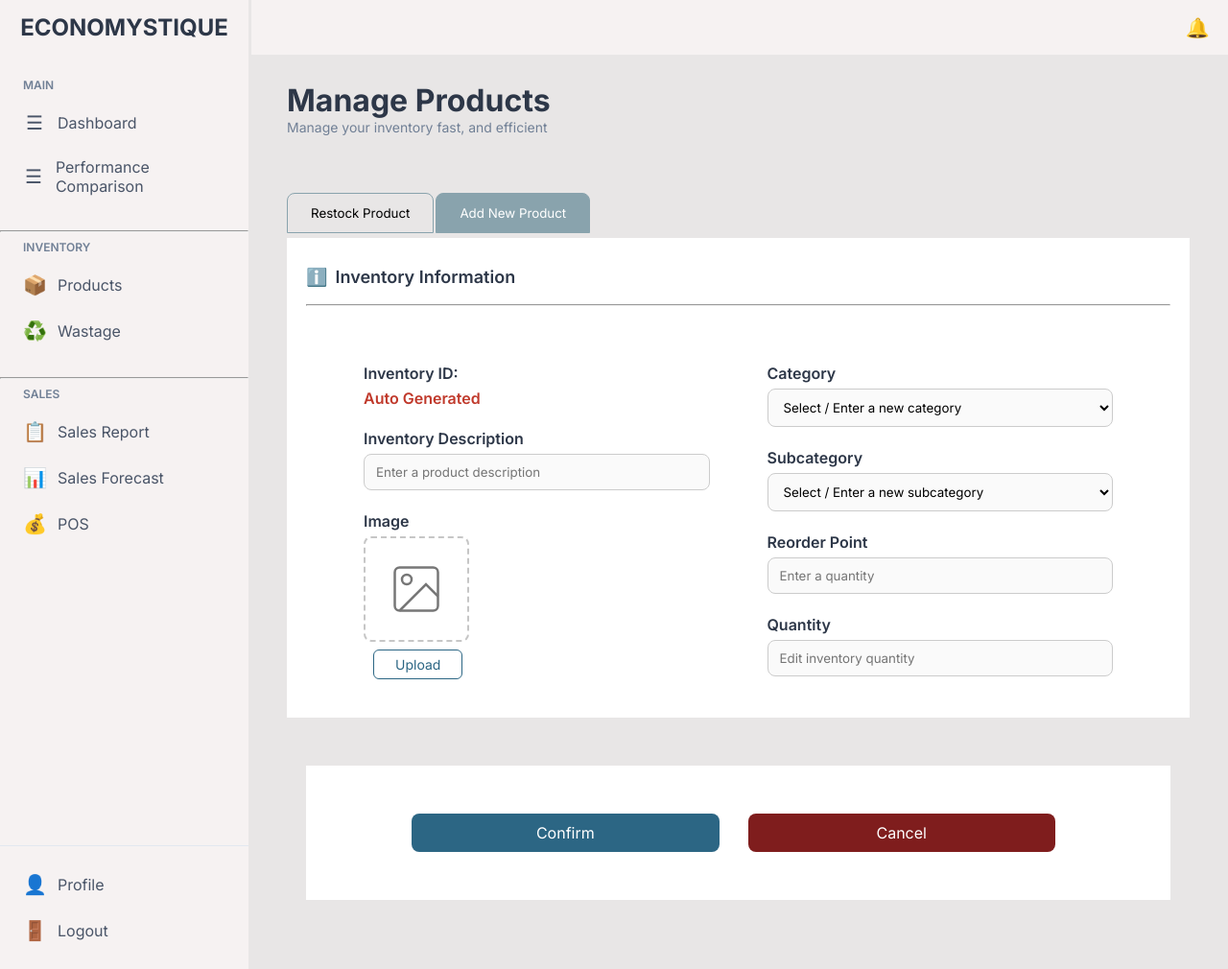
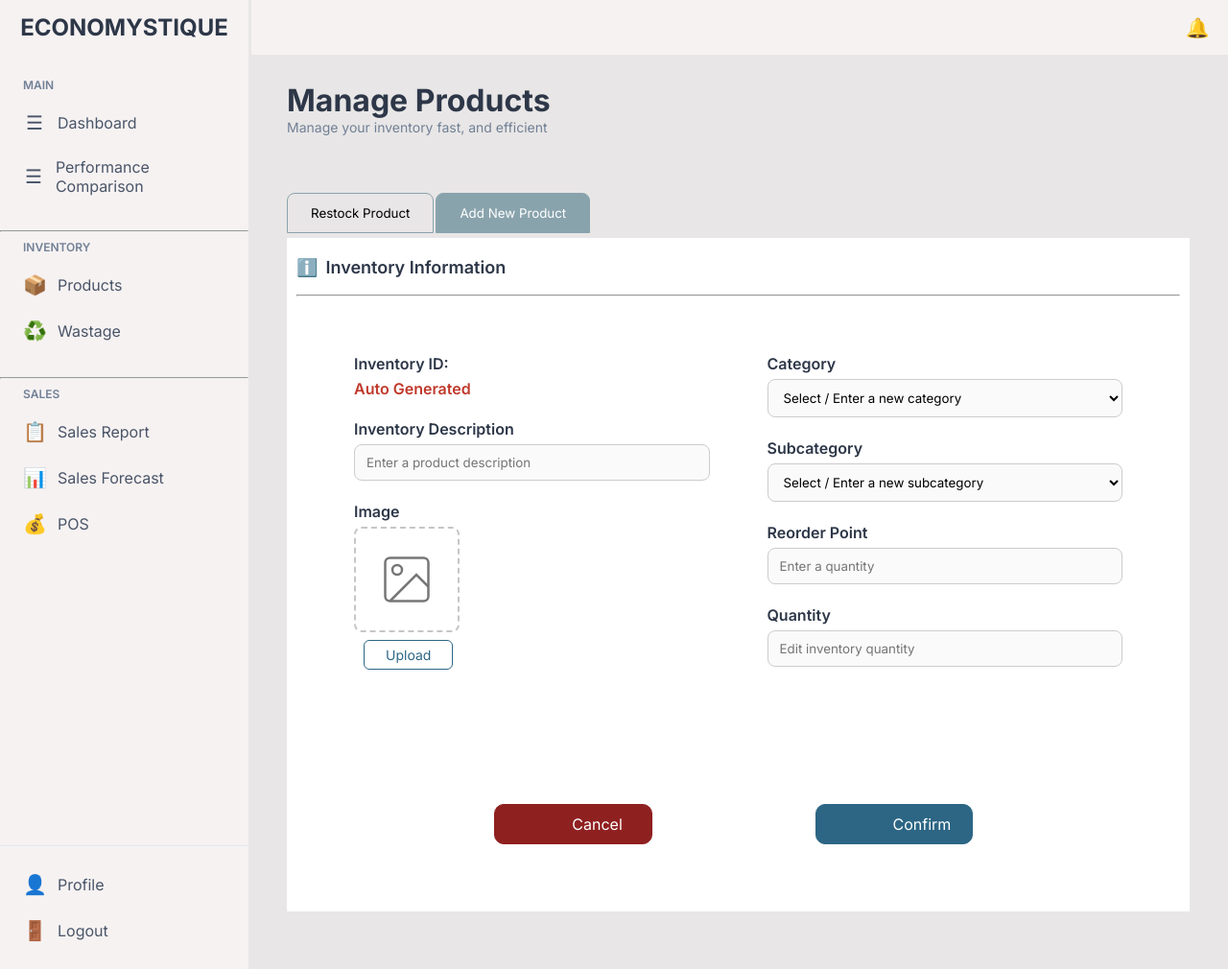
Before and after one commit to Economystique/EconomystiqueStoneKingdom, a Flask app: page /manage in a window 1280 px wide, after a click on "Add New Product". Shown: the whole page at 96% size. Run offline with Flask 3, Linux system fonts and the light colour scheme.

Commit message:
Completed UI for adding new products

```diff
--- a/static/css/manage.css
+++ b/static/css/manage.css
@@ -214,7 +214,7 @@
 .action-buttons-two {
     flex: 1;
     background-color: white;
-    padding: 20px;
+    padding: 32.5px;
     display: flex;
     flex-direction: column;
     gap: 10px;
@@ -223,8 +223,8 @@
 }
 
 .btn-confirm {
-    padding: 7px 24px;
-    width: 40%;
+    padding:10px 80px;
+    width: 20%;
     font-size: 16px;
     border: 1px solid #2c6684;
     border-radius: 10px;
@@ -240,9 +240,9 @@
 }
 
 .btn-cancel {
-    padding: 7px 24px;
+    padding:10px 80px;
     font-size: 16px;
-    width: 40%;
+    width: 20%;
     border: 1px solid #8f2020;
     border-radius: 10px;
     cursor: pointer;
@@ -257,6 +257,10 @@
 }
 
 /* ─────────────── TAB: NEW PRODUCT ───────────────*/
+.content-container-add {
+    background-color: white;
+}
+
 .add-new-wrapper {
     padding: 20px 10px;
     background-color: transparent;
@@ -349,25 +353,42 @@
 .add-actions {
     margin-top:30px;
     display:flex;
-    gap:20px;
+    gap:160px;
     justify-content:center;
     background-color: white;
     padding: 50px;
 }
 
-.btn-confirm {
-    background:#2c6684;
-    color:#fff;
-    padding:10px 34px;
-    border:none;
-    border-radius:8px;
-    cursor:pointer;
+.add-confirm {
+    padding:10px 80px;
+    width: 20%;
+    font-size: 16px;
+    border: 1px solid #2c6684;
+    border-radius: 10px;
+    cursor: pointer;
+    background-color: #2c6684;
+    color: white;
+    transition: background-color 0.3s ease;
+    margin-right: 10px;
 }
 
-.btn-cancel {
-    background:#7f1d1d;
-    color:#fff;
-    padding:10px 34px;
-    border:none;
-    border-radius:8px; cursor:pointer;
+.add-confirm:hover {
+    background-color: #204f66;
 }
+
+.add-cancel {
+    padding:10px 80px;
+    font-size: 16px;
+    width: 20%;
+    border: 1px solid #8f2020;
+    border-radius: 10px;
+    cursor: pointer;
+    background-color: #8f2020;
+    color: white;
+    transition: background-color 0.3s ease;
+    margin-right: 10px;
+}
+
+.add-cancel:hover {
+    background-color: #6e1414;
+}
--- a/templates/manage.html
+++ b/templates/manage.html
@@ -19,7 +19,7 @@
 <div class="tab-container">
     <button class="tab-btn active" data-target="restock">Restock Product</button>
     <button class="tab-btn" data-target="add-new">Add New Product</button>
-</div class>
+</div>
 
 <!-- ─────────────── TAB: RESTOCK ─────────────── -->
 <div class="whole-container-tab">
@@ -89,7 +89,7 @@
 </div>
 
 <!-- ─────────────── TAB: ADD NEW ─────────────── -->
-<div class="content-container" id="add-new" style="display:none;">
+<div class="content-container-add" id="add-new" style="display:none;">
     <div class="add-new-wrapper">
         <!-- header -->
         <div class="add-head">
@@ -156,8 +156,8 @@
 
         <!-- action buttons -->
         <div class="add-actions">
-            <button class="btn btn-confirm">Confirm</button>
-            <button class="btn btn-cancel">Cancel</button>
+            <button class="btn add-cancel">Cancel</button>
+            <button class="btn add-confirm">Confirm</button>
         </div>
     </div>
 </div>
@@ -169,7 +169,7 @@
 <script>
     document.addEventListener("DOMContentLoaded", () => {
         const tabButtons = document.querySelectorAll(".tab-btn");
-        const contentContainers = document.querySelectorAll(".content-container");
+        const contentContainers = document.querySelectorAll("[id='restock'], [id='add-new']");
 
         const actionButtonsOne = document.querySelector(".action-buttons-one");
         const actionButtonsTwo = document.querySelector(".action-buttons-two");
--- a/templates/performance_comparison.html
+++ b/templates/performance_comparison.html
@@ -12,6 +12,7 @@
     <p class="subtitle">Monthly Sales Comparison</p>
 </div>
 
+<!--=========================Monthly Tab=========================-->
 <div class="container-whole">
     <div class="data-container">
         <div class="tab-container">
@@ -57,6 +58,9 @@
         </div>
     </div>
 </div>
+
+<!--=========================Yearly Tab=========================-->
+
 {% endblock %}
 
 {% block extra_js %}
```
